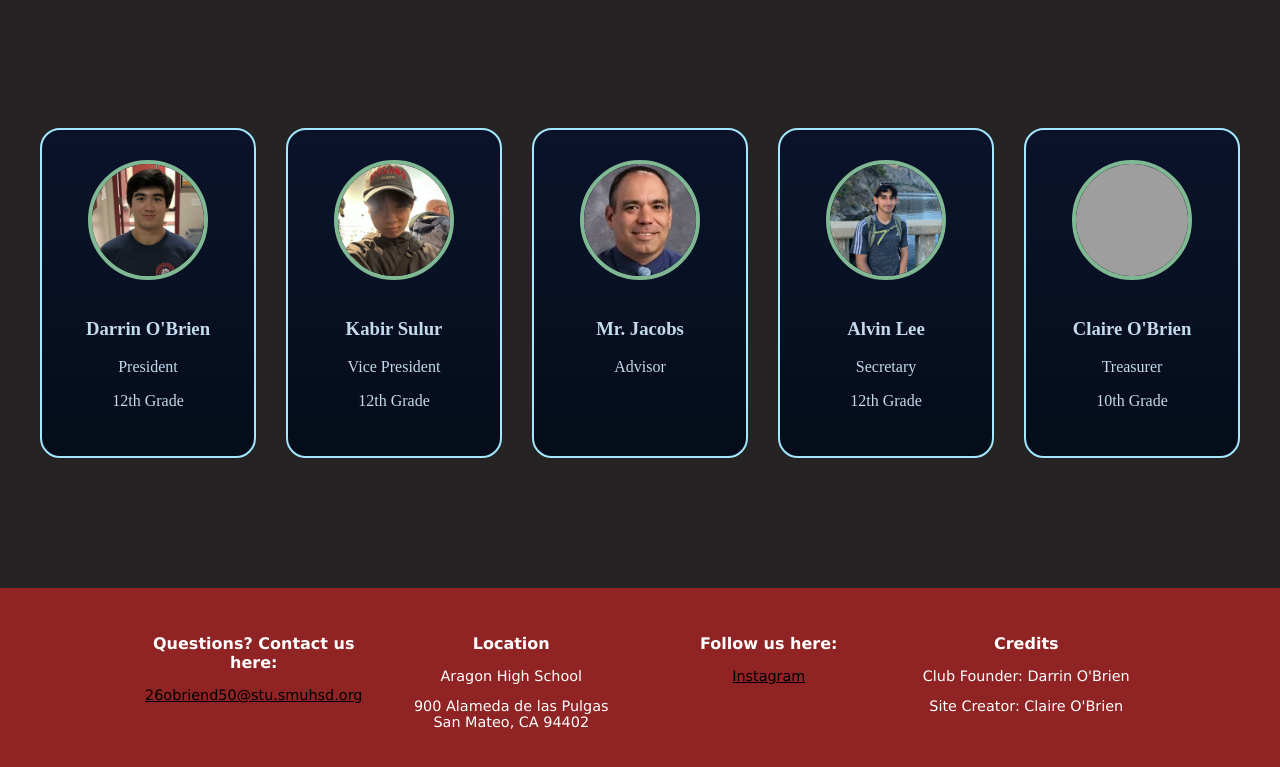
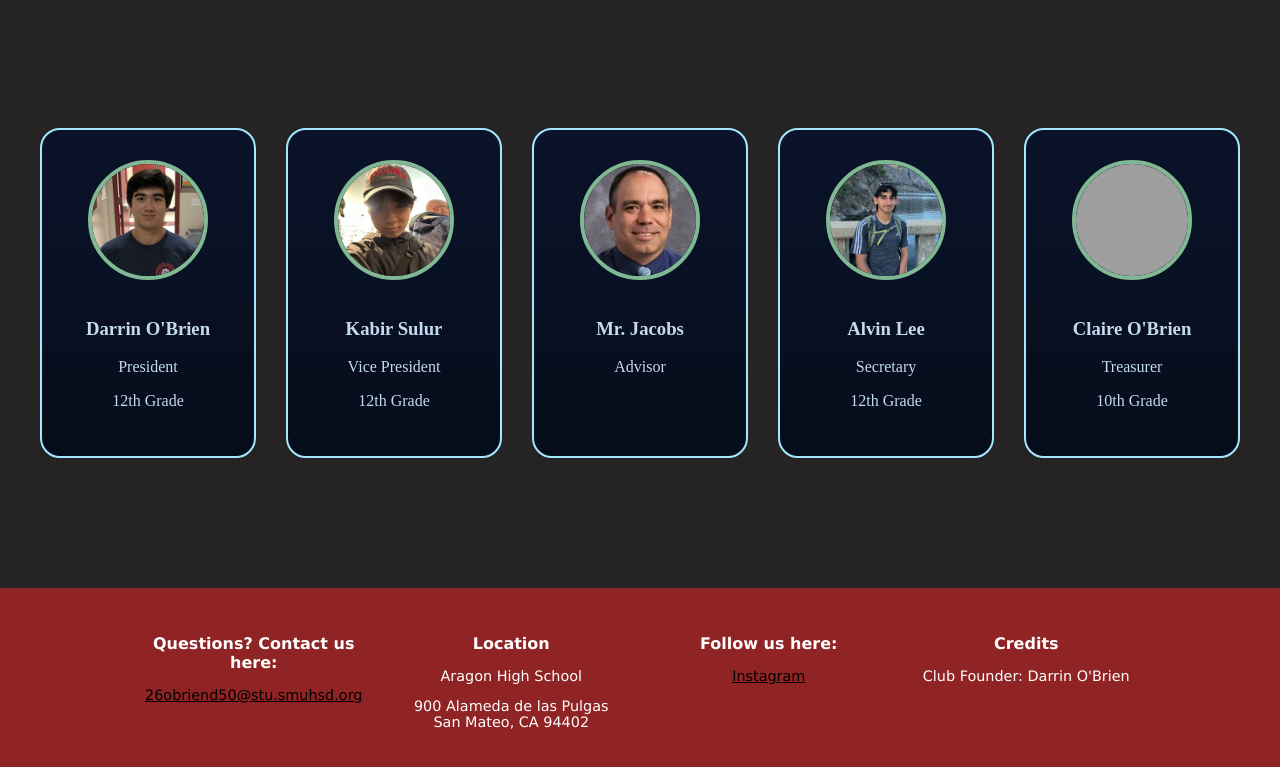
Before and after one commit to ClaireO-Brien/Application-Engineering-Club, a plain HTML site: page officers.html in a window 1280 px wide. Shown: the part 802-1569 px from the top of the page. Drawn offline with Linux system fonts and the light colour scheme; grey boxes are pictures that could not be loaded.

Commit message:
Update officers.html

```diff
--- a/officers.html
+++ b/officers.html
@@ -107,7 +107,6 @@
       <div class = "footer-col">
         <h3>Credits</h3>
         <p>Club Founder: Darrin O'Brien</p>
-        <p>Site Creator: Claire O'Brien</p>
       </div>
     </div>
   </footer>
```
